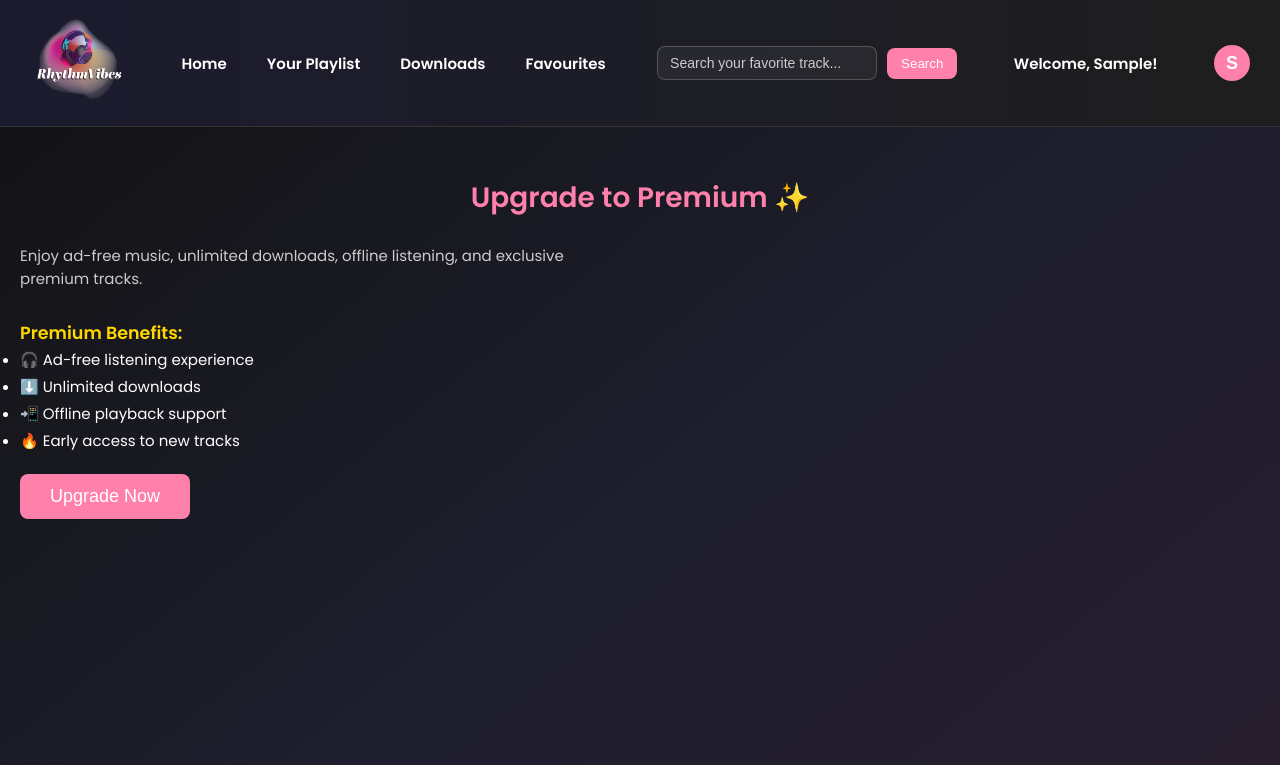
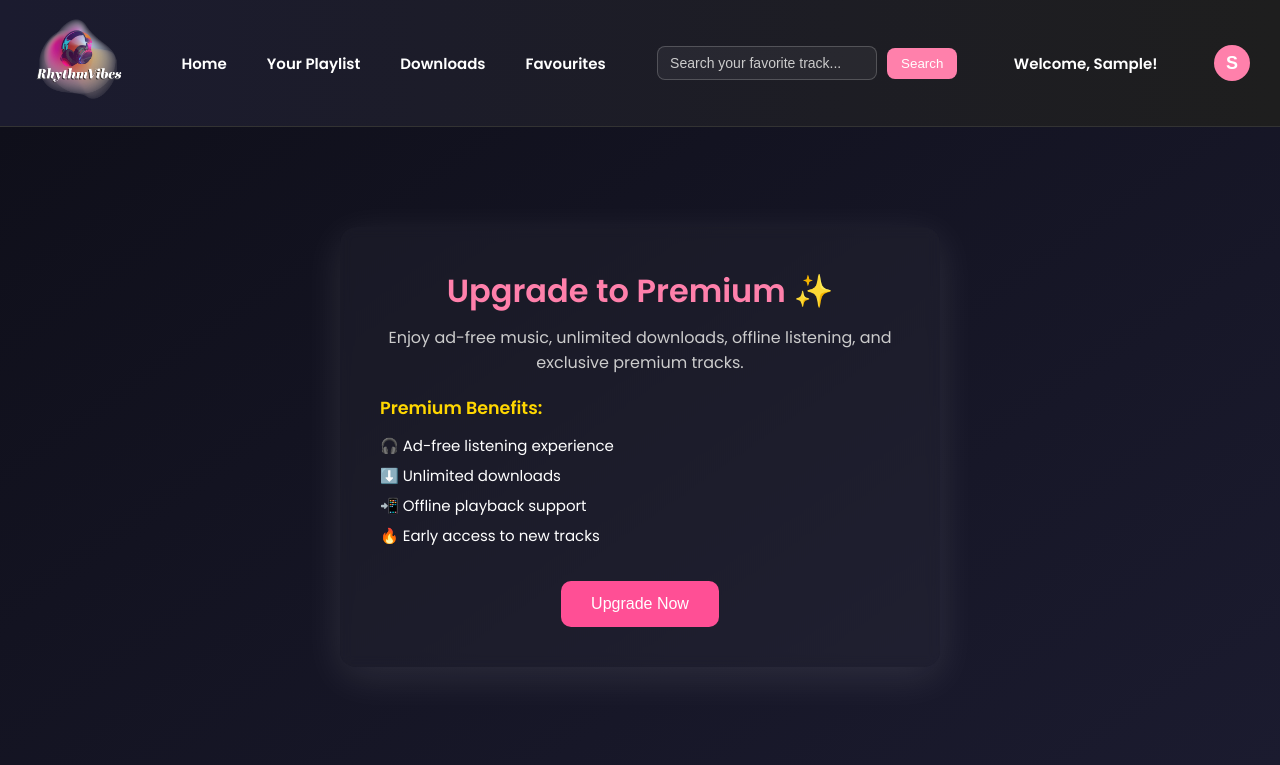
Before and after one commit to 29Meghana/rhythmvibes-frontend, a React (Create React App) app: page /premium in a window 1280 px wide. Shown: the top 765 px of the page. Built offline with nearby package versions, Linux system fonts and the light colour scheme; sample sign-in values are in the browser's storage.

Commit message:
premium page

```diff
--- a/src/App.css
+++ b/src/App.css
@@ -1,4 +1,3 @@
-/* ------------ General Reset ------------ */
 @import url('https://fonts.googleapis.com/css2?family=Poppins:wght@400;600&display=swap');
 
 * {
@@ -8,14 +7,14 @@
 }
 
 body {
-  font-family: 'Poppins', 'Segoe UI', Tahoma, Geneva, Verdana, sans-serif;
+  font-family: 'Poppins', sans-serif;
   background: linear-gradient(to bottom right, #121212, #1e1e2e, #2a1e2e);
   color: #f1f1f1;
   overflow-x: hidden;
   font-size: 15px;
 }
 
-/* ------------ Header ------------ */
+/* Header */
 .header {
   display: flex;
   flex-wrap: wrap;
@@ -24,7 +23,6 @@ body {
   padding: 15px 30px;
   background: linear-gradient(to right, #1b1b2f, #1e1e1e);
   border-bottom: 1px solid #333;
-  position: relative;
   z-index: 10;
 }
 
@@ -35,15 +33,11 @@ body {
 
 .nav-tabs {
   display: flex;
-  flex-wrap: wrap;
   gap: 20px;
-  position: relative;
-  z-index: 1;
 }
 
 .nav-tabs a,
 .nav-tabs button {
-  position: relative;
   color: white;
   text-decoration: none;
   font-weight: bold;
@@ -51,7 +45,6 @@ body {
   border: none;
   cursor: pointer;
   padding: 6px 10px;
-  z-index: 2;
   transition: color 0.3s ease;
 }
 
@@ -90,7 +83,7 @@ body {
   }
 }
 
-/* ------------ Header Search ------------ */
+/* Search */
 .header-search {
   display: flex;
   align-items: center;
@@ -123,6 +116,8 @@ body {
 .header-search button:hover {
   background-color: #ff4f95;
 }
+
+/* Profile Dropdown */
 .profile-menu {
   position: relative;
   margin-left: 15px;
@@ -146,7 +141,6 @@ body {
   top: 45px;
   background-color: #222;
   border-radius: 8px;
-  overflow: hidden;
   box-shadow: 0 4px 10px rgba(0, 0, 0, 0.3);
   z-index: 1000;
   min-width: 180px;
@@ -168,6 +162,71 @@ body {
 .dropdown-panel a:hover,
 .dropdown-panel button:hover {
   background-color: #444;
+}
+
+/* Premium Page */
+.premium-wrapper {
+  display: flex;
+  justify-content: center;
+  align-items: center;
+  min-height: 80vh;
+  padding: 40px 20px;
+  background: linear-gradient(145deg, #0f0f1a, #1b1b2f);
+}
+
+.premium-box {
+  background-color: rgba(255, 255, 255, 0.03);
+  padding: 40px;
+  border-radius: 16px;
+  text-align: center;
+  max-width: 600px;
+  width: 100%;
+  box-shadow: 0 10px 40px rgba(255, 255, 255, 0.1);
+  backdrop-filter: blur(6px);
+}
+
+.premium-title {
+  color: #ff80ab;
+  font-size: 2rem;
+  margin-bottom: 10px;
+}
+
+.premium-subtext {
+  color: #ccc;
+  font-size: 1rem;
+  margin-bottom: 20px;
+}
+
+.benefits-list {
+  text-align: left;
+  color: #fff;
+  margin-bottom: 30px;
+}
+
+.benefits-list h3 {
+  color: gold;
+  margin-bottom: 10px;
+}
+
+.benefits-list ul {
+  list-style: none;
+  padding: 0;
+  line-height: 2;
+}
+
+.premium-button {
+  background-color: #ff4f95;
+  color: white;
+  padding: 14px 30px;
+  font-size: 1rem;
+  border: none;
+  border-radius: 10px;
+  cursor: pointer;
+  transition: background 0.3s ease;
+}
+
+.premium-button:hover {
+  background-color: #ff1e73;
 }
 
 /* ------------ Home Page ------------ */
--- a/src/App.js
+++ b/src/App.js
@@ -1,5 +1,5 @@
 import React, { useRef, useState, useEffect, useCallback } from 'react';
-import { BrowserRouter as Router, Routes, Route, Navigate } from 'react-router-dom';
+import { BrowserRouter as Router, Routes, Route, Navigate, useLocation } from 'react-router-dom';
 import Header from './components/Header';
 import Footer from './components/Footer';
 import HomePageWrapper from './pages/HomePageWrapper';
@@ -9,10 +9,11 @@ import FavouritesPage from './pages/FavouritesPage';
 import DownloadsPage from './pages/DownloadsPage';
 import AddMusicPage from './pages/AddMusicPage';
 import PlaylistPage from './pages/PlaylistPage';
-import PremiumPage from './pages/PremiumPage'; // ✅ NEW
+import PremiumPage from './pages/PremiumPage';
 import '@fortawesome/fontawesome-free/css/all.min.css';
 
-function App() {
+function AppContent() {
+  const location = useLocation();
   const isLoggedIn = localStorage.getItem('isLoggedIn') === 'true';
   const [currentSong, setCurrentSong] = useState(null);
   const [isPlaying, setIsPlaying] = useState(false);
@@ -105,8 +106,9 @@ function App() {
   };
 
   return (
-    <Router>
-      {isLoggedIn && <Header />}
+    <>
+      {/* Show Header on all pages except login/register */}
+      {location.pathname !== '/' && location.pathname !== '/register' && <Header />}
 
       <div className="main-content-wrapper">
         <Routes>
@@ -117,10 +119,11 @@ function App() {
           <Route path="/favourites" element={isLoggedIn ? <FavouritesPage onSongChange={handleSongChange} /> : <Navigate to="/" />} />
           <Route path="/playlist" element={isLoggedIn ? <PlaylistPage onSongChange={handleSongChange} /> : <Navigate to="/" />} />
           <Route path="/add-music" element={isLoggedIn ? <AddMusicPage /> : <Navigate to="/" />} />
-          <Route path="/premium" element={isLoggedIn ? <PremiumPage /> : <Navigate to="/" />} /> {/* ✅ New Premium Route */}
+          <Route path="/premium" element={isLoggedIn ? <PremiumPage /> : <Navigate to="/" />} />
         </Routes>
       </div>
 
+      {/* Music Player Bar */}
       {isLoggedIn && currentSong && (
         <div className="spotify-player-bar">
           <audio ref={audioRef} src={currentSong.audio} autoPlay />
@@ -183,9 +186,16 @@ function App() {
         </div>
       )}
 
-      {isLoggedIn && <Footer />}
+      {/* Footer */}
+      {location.pathname !== '/' && location.pathname !== '/register' && <Footer />}
+    </>
+  );
+}
+
+export default function App() {
+  return (
+    <Router>
+      <AppContent />
     </Router>
   );
 }
-
-export default App;
--- a/src/pages/PremiumPage.js
+++ b/src/pages/PremiumPage.js
@@ -1,35 +1,43 @@
 import React from 'react';
 import '../App.css';
+import axios from 'axios'; // make sure this is at the top
+
+const handleUpgrade = async () => {
+  console.log("Upgrade button clicked"); // Just to check if it's working
+
+  try {
+    const res = await axios.post('http://localhost:5000/api/payment/create-checkout-session');
+    window.location.href = res.data.url; // Stripe checkout URL
+  } catch (err) {
+    alert('Payment error. Please try again.');
+    console.error('Stripe Error:', err);
+  }
+};
 
 function PremiumPage() {
   return (
-    <div className="premium-page" style={{ padding: '50px 20px', minHeight: '100vh' }}>
-      <h2 className="section-title">Upgrade to Premium ✨</h2>
-      <p style={{ color: '#ccc', maxWidth: '600px' }}>
+    <div className="premium-wrapper">
+      <div className="premium-box">
+        <h2 className="premium-title">Upgrade to Premium ✨</h2>
+
+        <p className="premium-subtext">
           Enjoy ad-free music, unlimited downloads, offline listening, and exclusive premium tracks.
         </p>
 
-      <div style={{ marginTop: '30px' }}>
-        <h3 style={{ color: 'gold' }}>Premium Benefits:</h3>
-        <ul style={{ color: 'white', lineHeight: '1.8' }}>
+        <div className="benefits-list">
+          <h3>Premium Benefits:</h3>
+          <ul>
             <li>🎧 Ad-free listening experience</li>
             <li>⬇️ Unlimited downloads</li>
             <li>📲 Offline playback support</li>
             <li>🔥 Early access to new tracks</li>
           </ul>
+        </div>
 
-        <button style={{
-          marginTop: '20px',
-          padding: '12px 30px',
-          fontSize: '18px',
-          backgroundColor: '#ff80ab',
-          border: 'none',
-          borderRadius: '8px',
-          color: 'white',
-          cursor: 'pointer'
-        }}>
+        <button className="premium-button" onClick={handleUpgrade}>
   Upgrade Now
 </button>
+
       </div>
     </div>
   );
```
Lines whose indentation alone changed are shown as unchanged.
